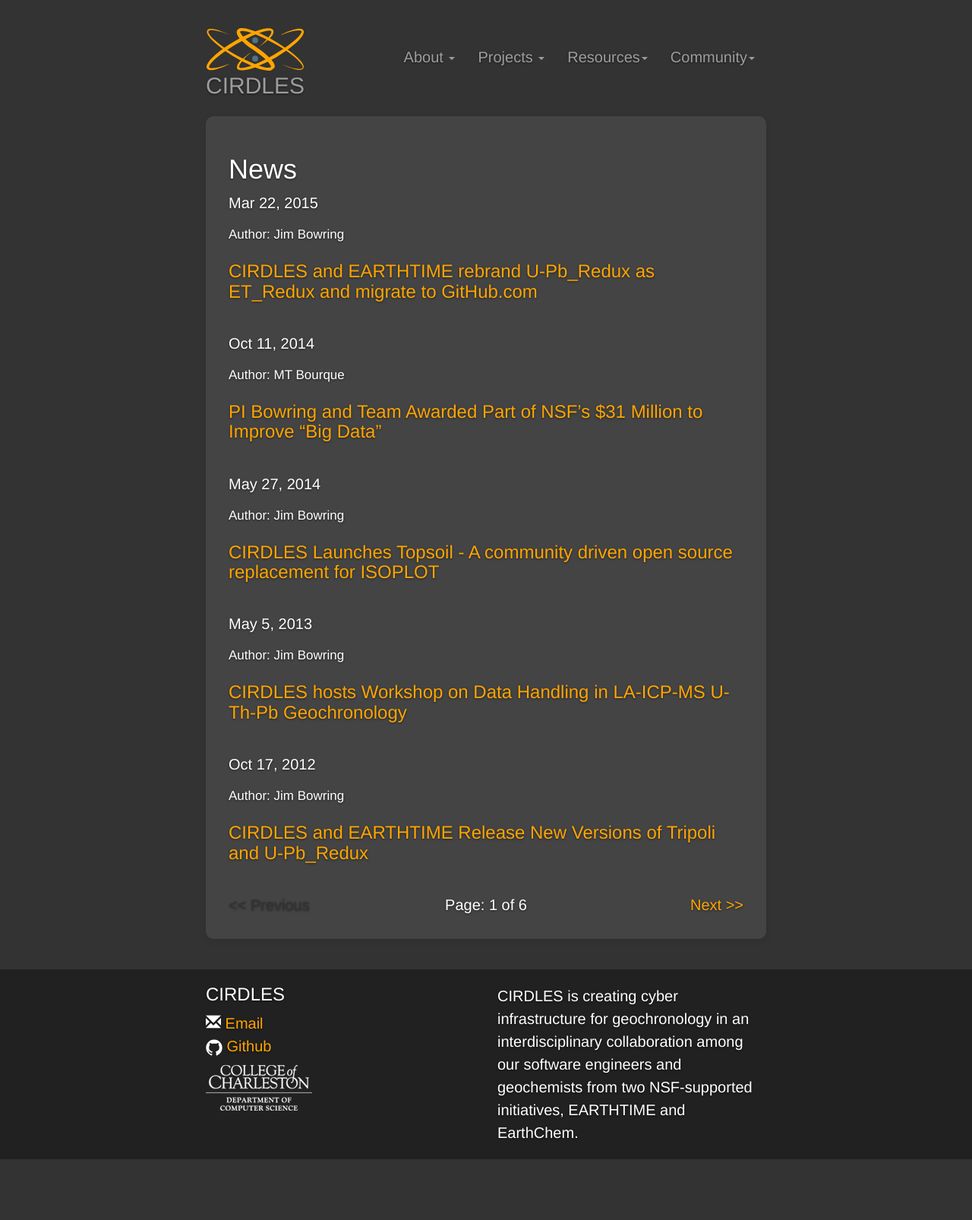
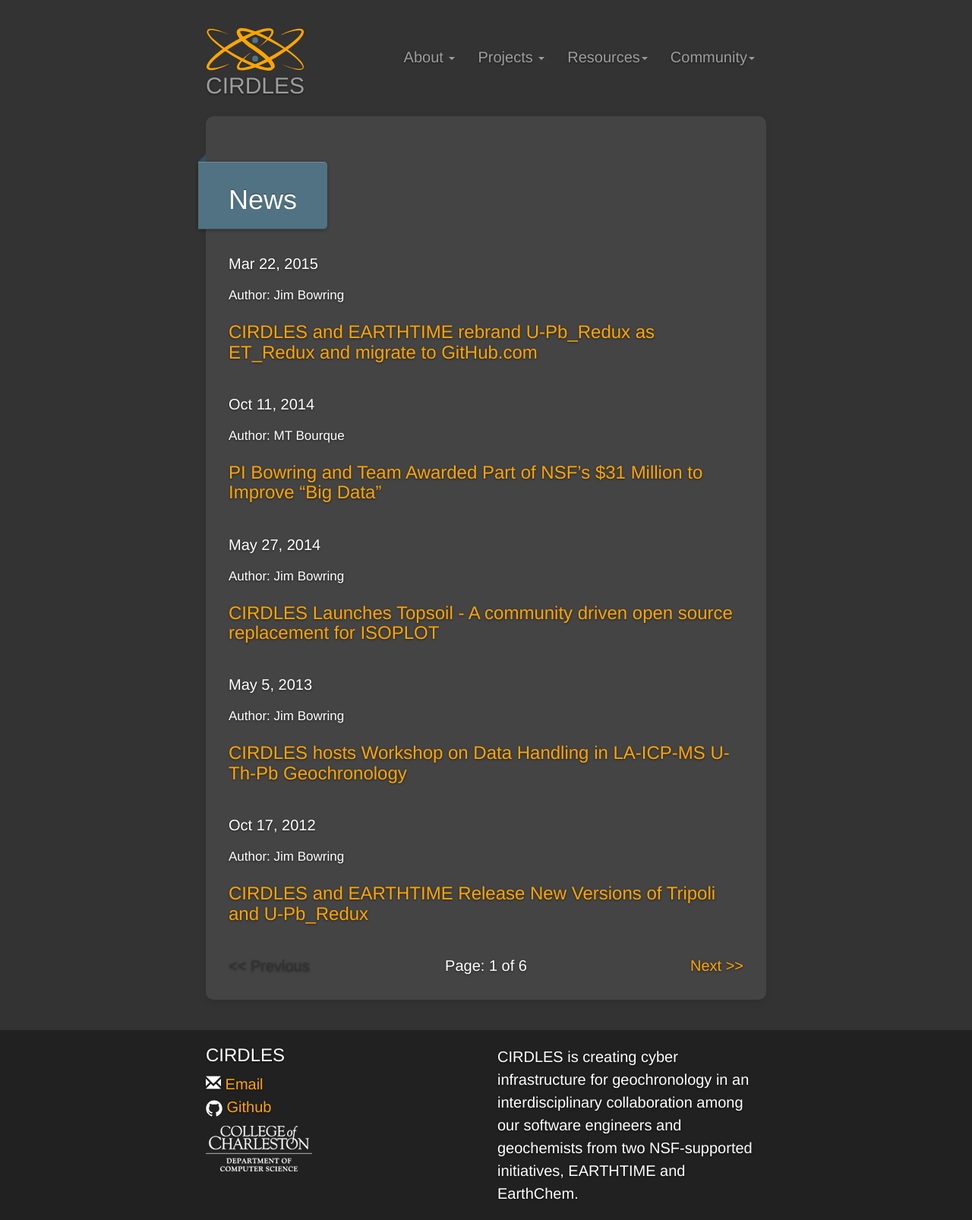
Before and after one commit to shefaliemmanuel/cirdles.github.com, a Jekyll site: the page built from about/news/index.html, in a window 1280 px wide. Shown: the whole page at 76% size. Built offline with Jekyll 4.4.1, drawn with Linux system fonts in a browser that asks for light colours; the list of posts is cut into pages by our own code; before the commit the page ends 1526 px from its top, so only the background shows below that.

Commit message:
Add colored styling tab to the title of each page.

```diff
--- a/_includes/help.html
+++ b/_includes/help.html
@@ -1,7 +1,7 @@
 <div class="container">
 	<div class="box col-sm-10">
 
-	<header class="post-header">
+	<header class="tab">
 	    <h1 class="post-title">{{ page.title }}</h1>
 	</header>
 
@@ -9,7 +9,7 @@
 			{% if i[1] == null %}
 				{% for item in items %}
 					{% if i[0] == item.reference %}
-						<div id="{{ item.reference }}">
+						<div class="post-list" id="{{ item.reference }}">
 							<h2>{{ item.title }}</h2>
 							{% include help_section.html %}
 						</div>
@@ -20,7 +20,7 @@
 				{% for j in i offset:1 %}
 					{% for item in items %}
 						{% if j == item.reference %}
-							<div id="{{ item.reference }}">
+							<div class="post-list" id="{{ item.reference }}">
 								<h3>{{ item.title }}</h3>
 								{% include help_section.html %}
 							</div>
--- a/_layouts/page.html
+++ b/_layouts/page.html
@@ -4,7 +4,7 @@
 <div class="container">
   <div class="box">
 
-  	<header class="post-header">
+  	<header class="tab">
     	<h1 class="post-title">{{ page.title }}</h1>
   	</header>
 
--- a/about/news/index.html
+++ b/about/news/index.html
@@ -6,8 +6,9 @@
 
 <div class="container">
 	<div class="box">
-
-  <h1>News</h1>
+  <header class="tab">
+    <h1>News</h1>
+  </header>
 
   <ul class="list-unstyled">
     {% for post in paginator.posts %}
--- a/about/past_people.html
+++ b/about/past_people.html
@@ -6,7 +6,9 @@
 
 <div class="container">
 	<div class="box">
+    <header class="tab">
   		<h1>{{ page.title }}</h1>
+    </header>
 
   		{% assign people = site.data.members | sort:"date" %}
   		{% for person in people reversed %}
--- a/about/people.html
+++ b/about/people.html
@@ -7,7 +7,9 @@
 
 <div class="container">
 	<div class="box">
+    <header class="tab">
   		<h1>{{ page.title }}</h1>
+    </header>
 
   		{% assign people = site.data.members | sort:"date" %}
   		{% for person in people %}
--- a/assets/css/custom.css
+++ b/assets/css/custom.css
@@ -32,6 +32,34 @@
 	border-color: #3f3f3f;
 	background: #333;
 }
+
+/* Project title styling */
+
+.tab {
+	margin: 30px;
+	margin-left: -40px;
+	background: #507282;
+	padding: 10px 40px 10px 40px;
+	border-radius: 0 5px 5px 0;
+	position: relative;
+	display: inline-block;
+	box-shadow: 0 1px 5px rgba(0,0,0,0.3),inset 0 1px 0 rgba(255,255,255,0.2),inset 0 -1px 0 rgba(0,0,0,0.3);
+	text-shadow: 0 -1px 0 rgba(0,0,0,0.5);
+}
+
+.tab:before {
+	content: "";
+	position: absolute;
+	top: -10px;
+	left: 0;
+	border-color: transparent #305060 #305060 transparent;
+	border-style: solid;
+	border-width: 5px;
+	width: 0;
+	height: 0;
+}
+
+
 
 /*specifically for news pagination*/
 .disabled {
@@ -273,3 +301,10 @@
 		width: 100%;
 	}
 }
+
+@media (max-width: 568px) {
+	.tab {
+		margin-right: -40px;
+		display: block;
+	}
+}
```
